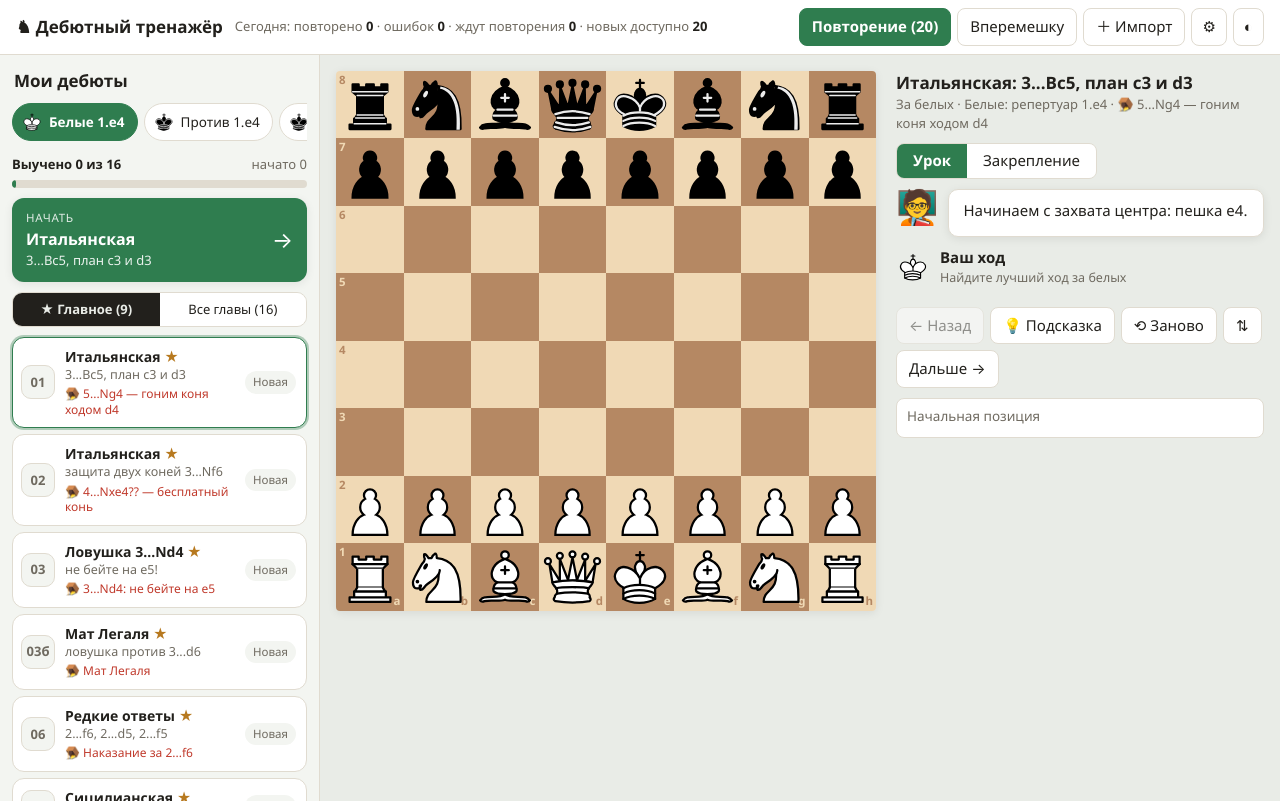
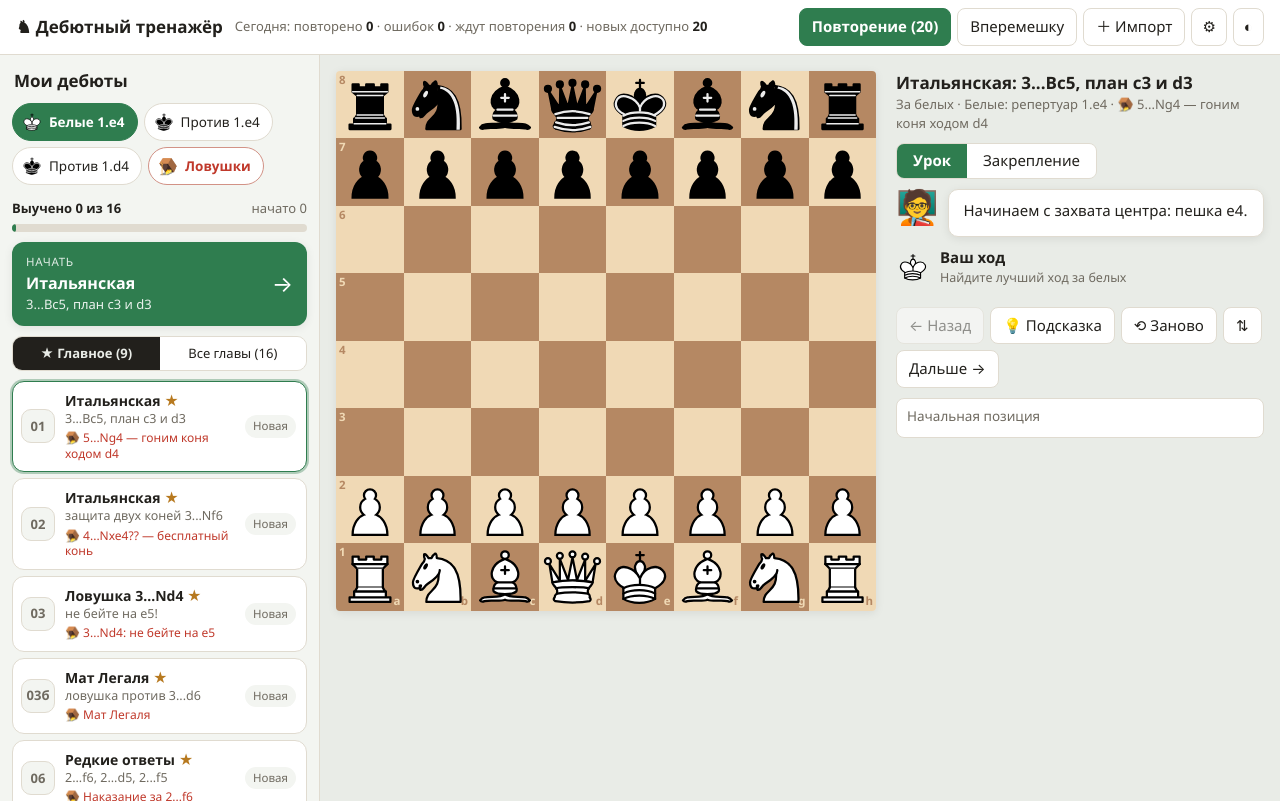
Before and after one commit to ivanchiks/debut-trainer-app, a plain HTML site: page index.html in a window 1280 px wide. Drawn offline with Linux system fonts and the light colour scheme.

Commit message:
Вкладка «Ловушки» всегда видна
Co-Authored-By: Claude Opus 5.5 <noreply@anthropic.com>

```diff
--- a/index.html
+++ b/index.html
@@ -64,8 +64,9 @@ button.icon { padding: 6px 10px; }
 #libList { display: flex; flex-direction: column; gap: 10px; padding: 0 12px 16px; }
 
 /* Вкладки курсов */
-.lib-tabs { display: flex; gap: 6px; overflow-x: auto; padding: 2px 0 4px; scrollbar-width: none; }
-.lib-tabs::-webkit-scrollbar { display: none; }
+.lib-tabs { display: flex; flex-wrap: wrap; gap: 6px; padding: 2px 0 4px; }
+.lib-tab[data-tab="traps"] { border-color: color-mix(in srgb, var(--danger) 45%, var(--border)); color: var(--danger); font-weight: 600; }
+.lib-tab[data-tab="traps"].on { background: var(--danger); border-color: var(--danger); color: #fff; }
 .lib-tab { display: flex; align-items: center; gap: 6px; flex: none; padding: 7px 12px 7px 8px; border-radius: 999px; background: var(--panel); font-size: 13.5px; white-space: nowrap; }
 .lib-tab.on { background: var(--accent); color: var(--accent-text); border-color: var(--accent); font-weight: 600; }
 .tab-ico { width: 22px; height: 22px; flex: none; display: inline-flex; align-items: center; justify-content: center; font-size: 16px; }
```
